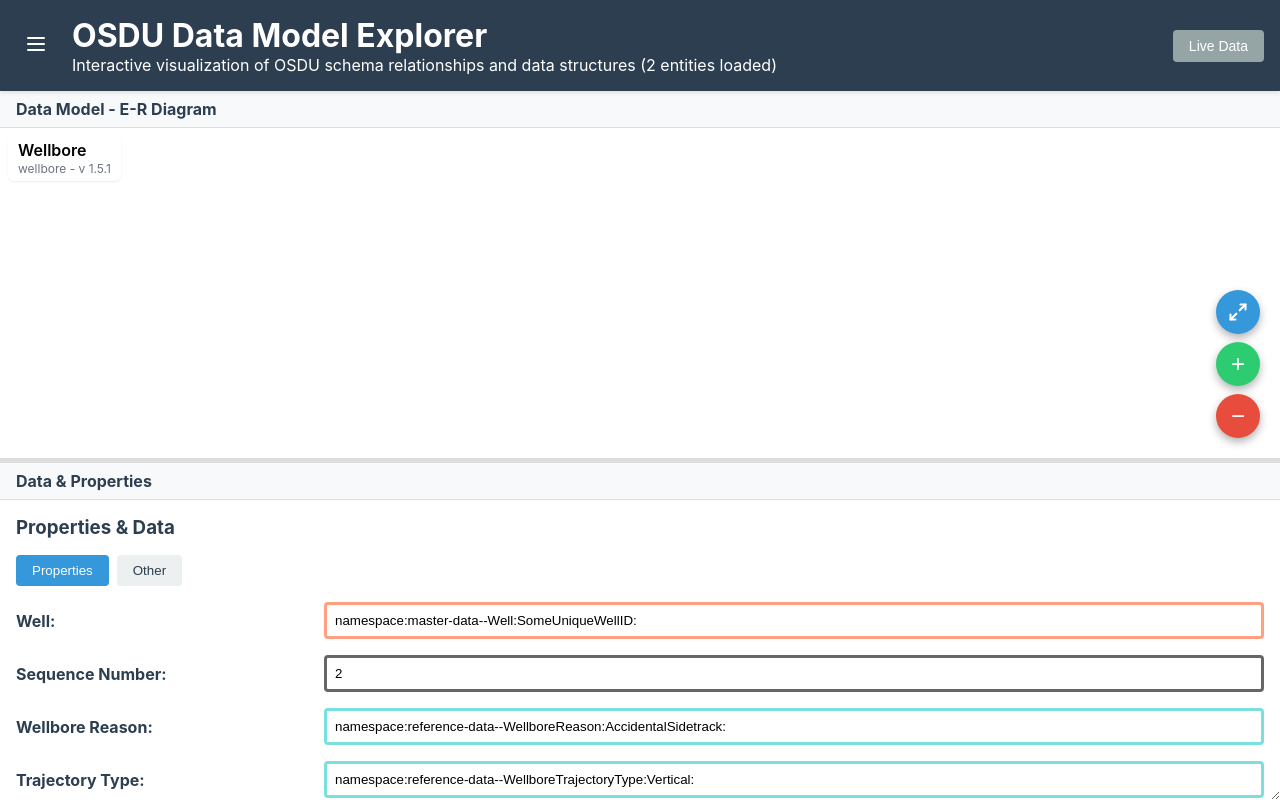
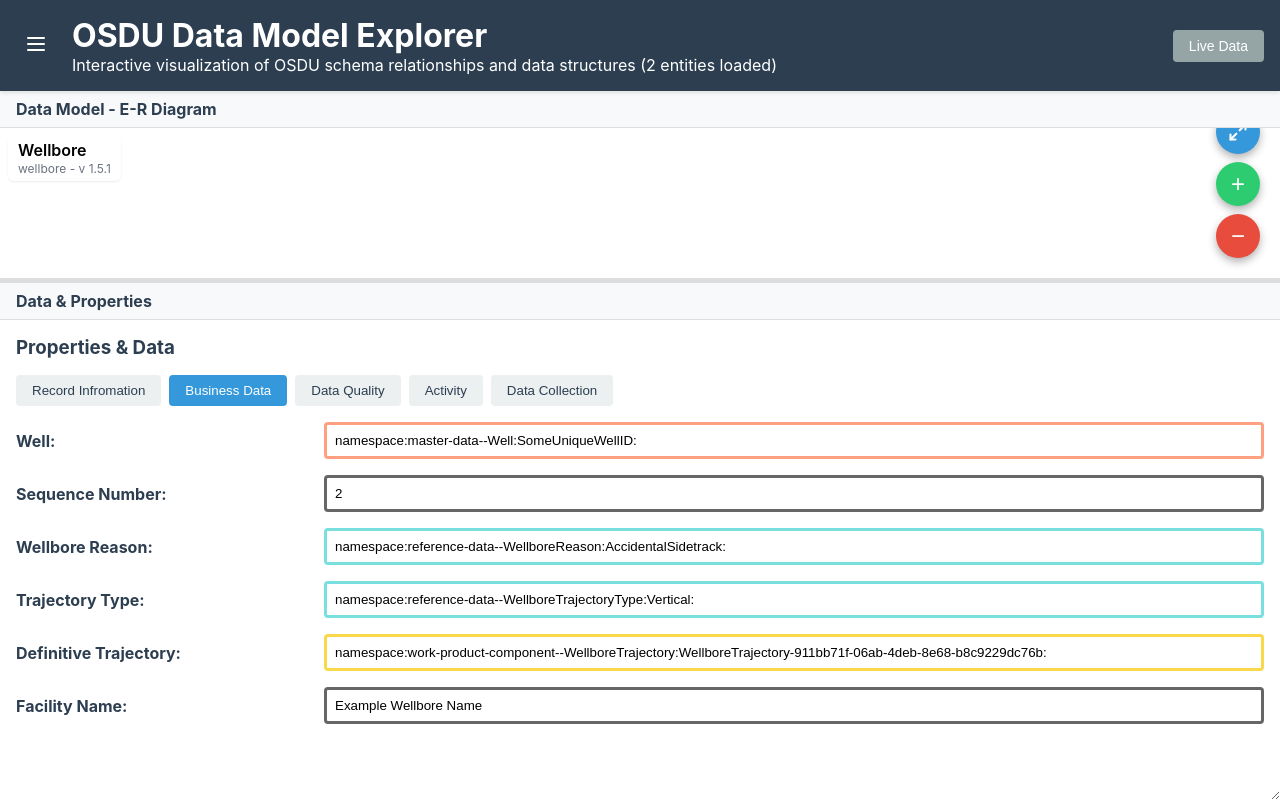
Before and after one commit to mzptto/OpenDataUniverseApp, a React (Create React App) app: page / in a window 1280 px wide. Built offline with nearby package versions, Linux system fonts and the light colour scheme.

Commit message:
Panel full size; default Business Data; add tabs

```diff
--- a/src/components/PropertiesPanel.js
+++ b/src/components/PropertiesPanel.js
@@ -1,7 +1,5 @@
 import React, { useState, useCallback, useEffect } from 'react';
-import { JSONTree } from 'react-json-tree';
 import { ReferenceDataManager } from '../data/ReferenceDataManager';
-import ReferenceDataInfo from './ReferenceDataInfo';
 import { OSDUColors } from '../utils/osduColorUtils';
 import { SchemaUtils } from '../utils/schemaUtils';
 import { FormUtils } from '../utils/formUtils';
@@ -68,31 +66,13 @@ const ReferenceDataDropdown = ({ value, style }) => {
 };
 
 const PropertiesPanel = ({ schema, example, selectedNode }) => {
-  const [activeTab, setActiveTab] = useState('form');
+  const [activeTab, setActiveTab] = useState('business');
 
-  const handleFormTabClick = useCallback(() => setActiveTab('form'), []);
-  const handleSchemaTabClick = useCallback(() => setActiveTab('schema'), []);
-
-  const theme = {
-    scheme: 'monokai',
-    author: 'wimer hazenberg (http://www.monokai.nl)',
-    base00: '#272822',
-    base01: '#383830',
-    base02: '#49483e',
-    base03: '#75715e',
-    base04: '#a59f85',
-    base05: '#f8f8f2',
-    base06: '#f5f4f1',
-    base07: '#f9f8f5',
-    base08: '#f92672',
-    base09: '#fd971f',
-    base0A: '#f4bf75',
-    base0B: '#a6e22e',
-    base0C: '#a1efe4',
-    base0D: '#66d9ef',
-    base0E: '#ae81ff',
-    base0F: '#cc6633'
-  };
+  const handleRecordTabClick = useCallback(() => setActiveTab('record'), []);
+  const handleBusinessTabClick = useCallback(() => setActiveTab('business'), []);
+  const handleQualityTabClick = useCallback(() => setActiveTab('quality'), []);
+  const handleActivityTabClick = useCallback(() => setActiveTab('activity'), []);
+  const handleCollectionTabClick = useCallback(() => setActiveTab('collection'), []);
 
 
 
@@ -255,41 +235,92 @@ const PropertiesPanel = ({ schema, example, selectedNode }) => {
 
           <div style={{ marginBottom: '1rem' }}>
             <button
-              onClick={handleFormTabClick}
+              onClick={handleRecordTabClick}
               style={{
                 padding: '0.5rem 1rem',
                 marginRight: '0.5rem',
                 border: 'none',
-                background: activeTab === 'form' ? '#3498db' : '#ecf0f1',
-                color: activeTab === 'form' ? 'white' : '#2c3e50',
+                background: activeTab === 'record' ? '#3498db' : '#ecf0f1',
+                color: activeTab === 'record' ? 'white' : '#2c3e50',
                 borderRadius: '4px',
                 cursor: 'pointer'
               }}
             >
-              Properties
+              Record Infromation
             </button>
             <button
-              onClick={handleSchemaTabClick}
+              onClick={handleBusinessTabClick}
               style={{
                 padding: '0.5rem 1rem',
                 marginRight: '0.5rem',
                 border: 'none',
-                background: activeTab === 'schema' ? '#3498db' : '#ecf0f1',
-                color: activeTab === 'schema' ? 'white' : '#2c3e50',
+                background: activeTab === 'business' ? '#3498db' : '#ecf0f1',
+                color: activeTab === 'business' ? 'white' : '#2c3e50',
                 borderRadius: '4px',
                 cursor: 'pointer'
               }}
             >
-              Other
+              Business Data
+            </button>
+            <button
+              onClick={handleQualityTabClick}
+              style={{
+                padding: '0.5rem 1rem',
+                marginRight: '0.5rem',
+                border: 'none',
+                background: activeTab === 'quality' ? '#3498db' : '#ecf0f1',
+                color: activeTab === 'quality' ? 'white' : '#2c3e50',
+                borderRadius: '4px',
+                cursor: 'pointer'
+              }}
+            >
+              Data Quality
+            </button>
+            <button
+              onClick={handleActivityTabClick}
+              style={{
+                padding: '0.5rem 1rem',
+                marginRight: '0.5rem',
+                border: 'none',
+                background: activeTab === 'activity' ? '#3498db' : '#ecf0f1',
+                color: activeTab === 'activity' ? 'white' : '#2c3e50',
+                borderRadius: '4px',
+                cursor: 'pointer'
+              }}
+            >
+              Activity
+            </button>
+            <button
+              onClick={handleCollectionTabClick}
+              style={{
+                padding: '0.5rem 1rem',
+                marginRight: '0.5rem',
+                border: 'none',
+                background: activeTab === 'collection' ? '#3498db' : '#ecf0f1',
+                color: activeTab === 'collection' ? 'white' : '#2c3e50',
+                borderRadius: '4px',
+                cursor: 'pointer'
+              }}
+            >
+              Data Collection
             </button>
           </div>
 
-          {activeTab === 'form' && nodeExample && (
+          {activeTab === 'business' && nodeExample && (
             renderFormView(nodeExample, nodeProps)
           )}
 
-          {activeTab === 'schema' && (
+          {activeTab === 'record' && (
             <div style={{ color: '#7f8c8d' }}>Empty tab (placeholder)</div>
+          )}
+          {activeTab === 'quality' && (
+            <div style={{ color: '#7f8c8d' }}>Data Quality (placeholder)</div>
+          )}
+          {activeTab === 'activity' && (
+            <div style={{ color: '#7f8c8d' }}>Activity (placeholder)</div>
+          )}
+          {activeTab === 'collection' && (
+            <div style={{ color: '#7f8c8d' }}>Data Collection (placeholder)</div>
           )}
         </div>
       );
@@ -299,54 +330,110 @@ const PropertiesPanel = ({ schema, example, selectedNode }) => {
       <div>
         <div style={{ marginBottom: '1rem' }}>
           <button
-            onClick={handleFormTabClick}
+            onClick={handleRecordTabClick}
             style={{
               padding: '0.5rem 1rem',
               marginRight: '0.5rem',
               border: 'none',
-              background: activeTab === 'form' ? '#3498db' : '#ecf0f1',
-              color: activeTab === 'form' ? 'white' : '#2c3e50',
+              background: activeTab === 'record' ? '#3498db' : '#ecf0f1',
+              color: activeTab === 'record' ? 'white' : '#2c3e50',
               borderRadius: '4px',
               cursor: 'pointer'
             }}
           >
-            Properties
+            Record Infromation
           </button>
           <button
-            onClick={handleSchemaTabClick}
+            onClick={handleBusinessTabClick}
             style={{
               padding: '0.5rem 1rem',
               marginRight: '0.5rem',
               border: 'none',
-              background: activeTab === 'schema' ? '#3498db' : '#ecf0f1',
-              color: activeTab === 'schema' ? 'white' : '#2c3e50',
+              background: activeTab === 'business' ? '#3498db' : '#ecf0f1',
+              color: activeTab === 'business' ? 'white' : '#2c3e50',
               borderRadius: '4px',
               cursor: 'pointer'
             }}
           >
-            Other
+            Business Data
+          </button>
+          <button
+            onClick={handleQualityTabClick}
+            style={{
+              padding: '0.5rem 1rem',
+              marginRight: '0.5rem',
+              border: 'none',
+              background: activeTab === 'quality' ? '#3498db' : '#ecf0f1',
+              color: activeTab === 'quality' ? 'white' : '#2c3e50',
+              borderRadius: '4px',
+              cursor: 'pointer'
+            }}
+          >
+            Data Quality
+          </button>
+          <button
+            onClick={handleActivityTabClick}
+            style={{
+              padding: '0.5rem 1rem',
+              marginRight: '0.5rem',
+              border: 'none',
+              background: activeTab === 'activity' ? '#3498db' : '#ecf0f1',
+              color: activeTab === 'activity' ? 'white' : '#2c3e50',
+              borderRadius: '4px',
+              cursor: 'pointer'
+            }}
+          >
+            Activity
+          </button>
+          <button
+            onClick={handleCollectionTabClick}
+            style={{
+              padding: '0.5rem 1rem',
+              marginRight: '0.5rem',
+              border: 'none',
+              background: activeTab === 'collection' ? '#3498db' : '#ecf0f1',
+              color: activeTab === 'collection' ? 'white' : '#2c3e50',
+              borderRadius: '4px',
+              cursor: 'pointer'
+            }}
+          >
+            Data Collection
           </button>
         </div>
 
-        {activeTab === 'form' && example && (() => {
+        {activeTab === 'business' && example && (() => {
           // For loaded OSDU data, use the 'data' property if it exists
           const dataToRender = example.data ? example.data : example;
           return renderFormView(dataToRender, SchemaUtils.resolveSchemaProperties(schema?.properties?.data));
         })()}
 
-        {activeTab === 'schema' && (
+        {activeTab === 'record' && (
           <div style={{ color: '#7f8c8d' }}>Empty tab (placeholder)</div>
+        )}
+        {activeTab === 'quality' && (
+          <div style={{ color: '#7f8c8d' }}>Data Quality (placeholder)</div>
+        )}
+        {activeTab === 'activity' && (
+          <div style={{ color: '#7f8c8d' }}>Activity (placeholder)</div>
+        )}
+        {activeTab === 'collection' && (
+          <div style={{ color: '#7f8c8d' }}>Data Collection (placeholder)</div>
         )}
       </div>
     );
   };
 
   return (
-    <div className="properties-panel">
+    <div
+      className="properties-panel"
+      style={{ display: 'flex', flexDirection: 'column', width: '100%', height: '100%' }}
+    >
       <h3 style={{ marginBottom: '1rem', color: '#2c3e50' }}>
         Properties & Data
       </h3>
-      {renderContent()}
+      <div style={{ flex: 1, minHeight: 0, overflow: 'auto' }}>
+        {renderContent()}
+      </div>
     </div>
   );
 };
```
